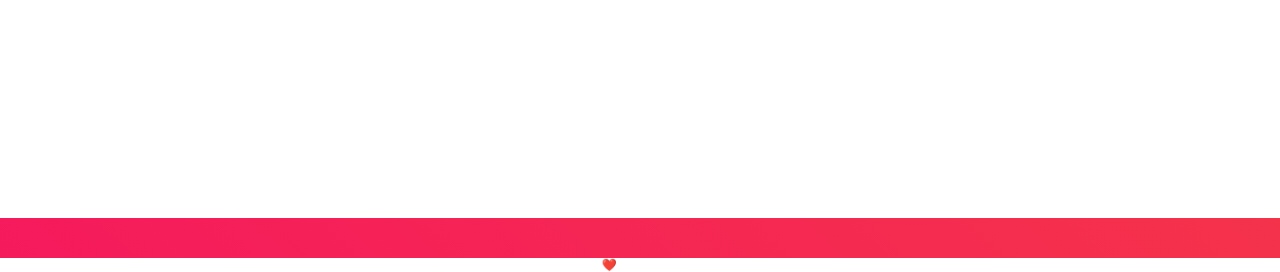
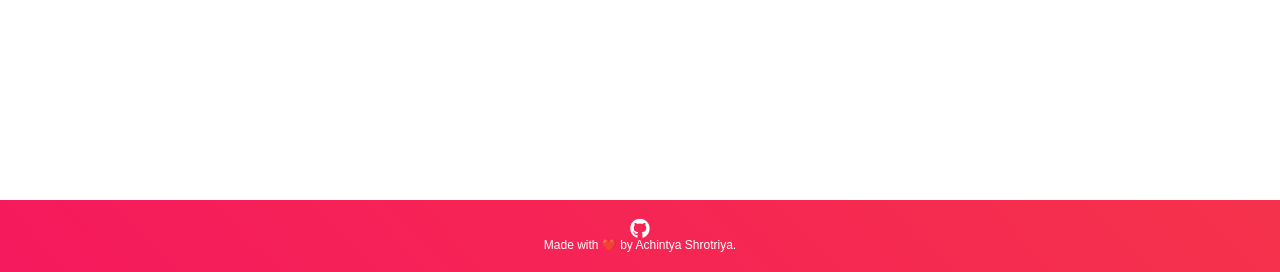
Before and after one commit to achintyashrotriya/Diabetes-classification-model, a Flask app: template templates/result.html in a window 1280 px wide. Shown: the part 528-800 px from the top of the page. Run offline with Flask 2, Linux system fonts and the light colour scheme; the template is opened without the code that fills it, so the values that code supplies are empty; parts of the project's set-up code (start-up, migrations or seed data) failed here and were passed over; some libraries are stand-ins or nearby versions.

Commit message:
Update result.html

```diff
--- a/templates/result.html
+++ b/templates/result.html
@@ -33,6 +33,8 @@
 
 		<!-- Footer -->
        <div class='footer'>
+	  <div class="contact">
+               <a target="_blank" href="https://github.com/achintyashrotriya/Diabetes-classification-model"><i class="fab fa-github fa-lg contact-icon"></i></a>
           </div>
            <p class='footer-description'>Made with ❤️ by Achintya  Shrotriya.</p>
        </div>
```
